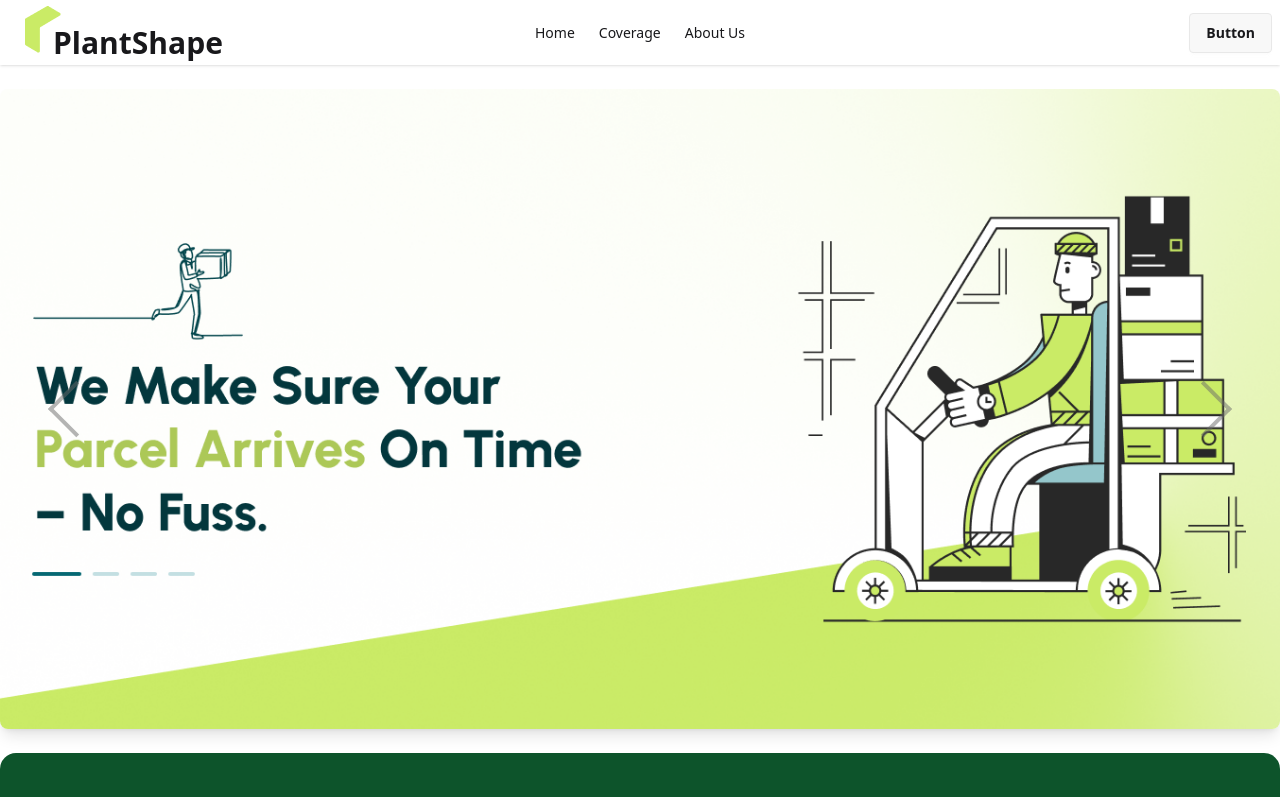
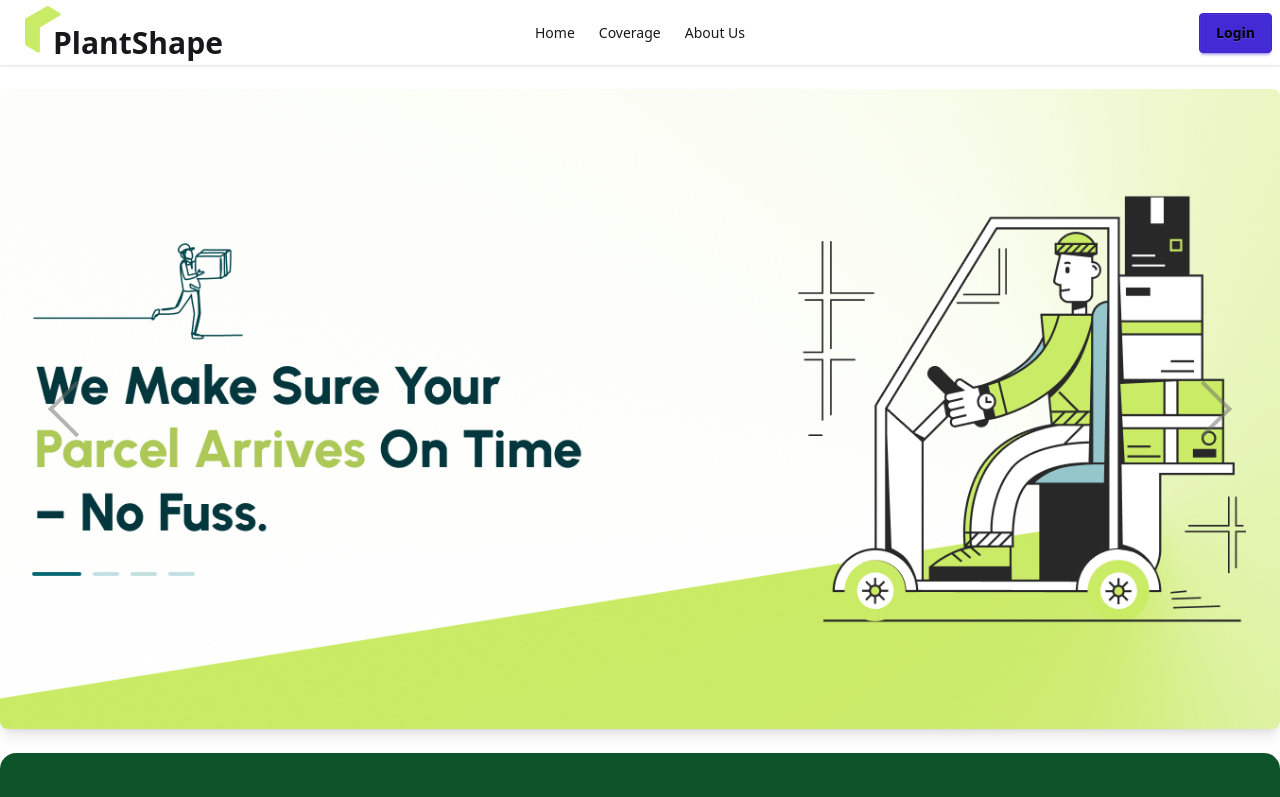
Before and after one commit to sanjidtalukder/My-Delivary-Web, a React (Vite) app: page / in a window 1280 px wide. Shown: the top 797 px of the page. Built offline with nearby package versions, Linux system fonts and the light colour scheme; no server answers.

Commit message:
THis is loging set

```diff
--- a/src/shared/Navber/Navber.jsx
+++ b/src/shared/Navber/Navber.jsx
@@ -1,5 +1,5 @@
 import React from 'react';
-import { NavLink } from 'react-router';
+import { Link, NavLink } from 'react-router';
 import ProplastLogo from '../ProplastLogo/ProplastLogo';
 
 const Navber = () => {
@@ -32,7 +32,7 @@ const Navber = () => {
     </ul>
   </div>
   <div className="navbar-end">
-    <a className="btn">Button</a>
+   <Link to="/login" className='btn btn-primary text-black'>Login</Link>
   </div>
 </div>
     );
```
